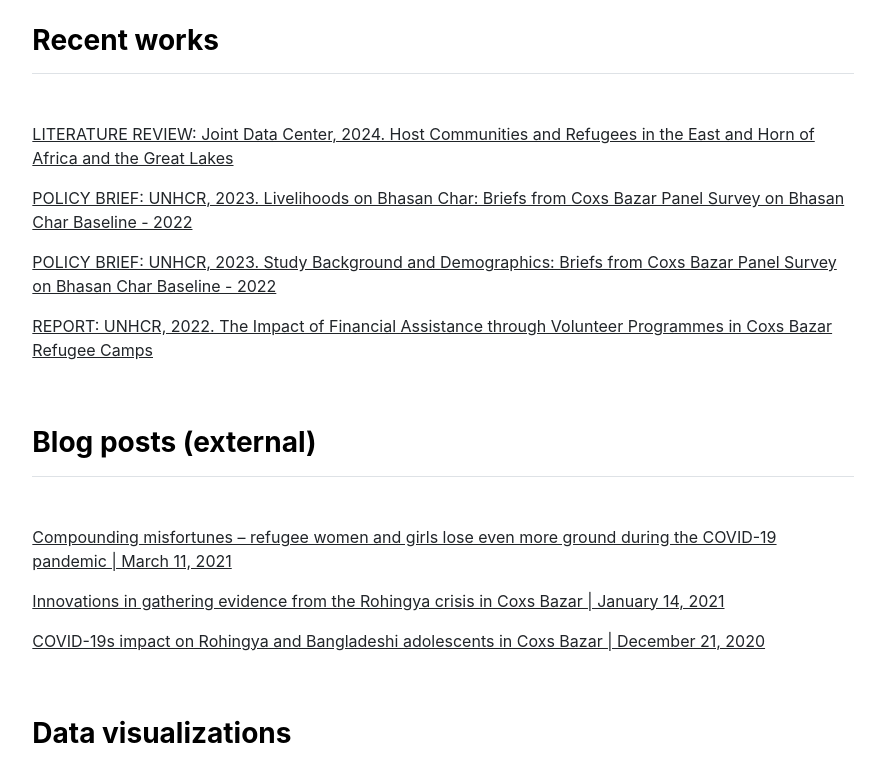
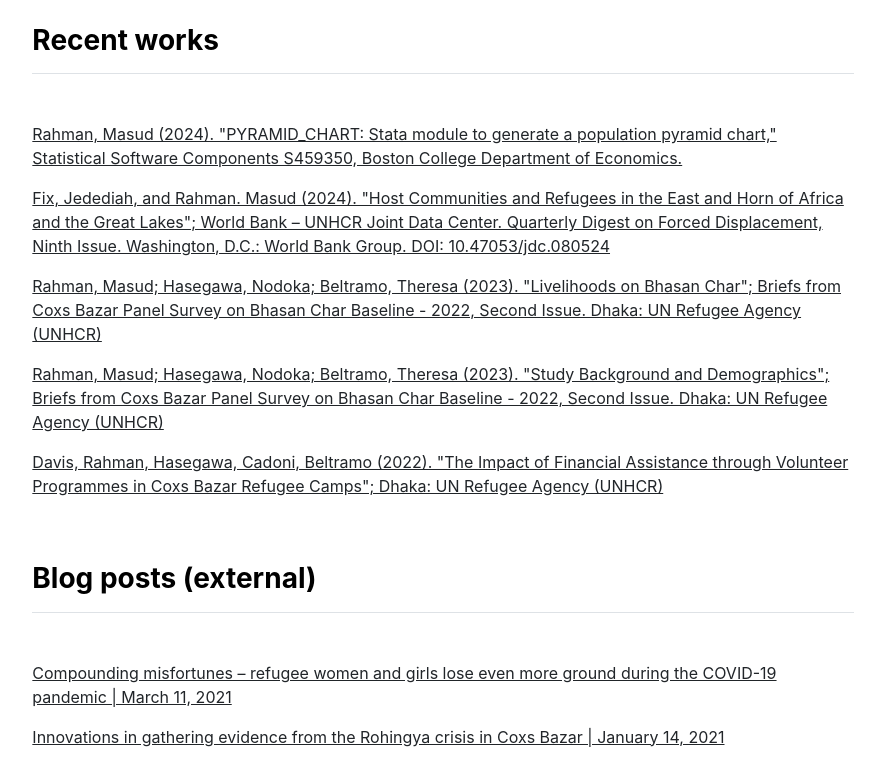
Before and after one commit to masud90/masud90.github.io, a Jekyll site: the page built from index.md, in a window 1280 px wide and 900 px high, scrolled down 1387 px, cut to the strip 136-900 px from the top of the window. Shown: the whole strip, without its empty margins (197-1082 px from the left). Built offline with Jekyll 4.4.1, drawn with Linux system fonts in a browser that asks for light colours.

Commit message:
add 2 more publications

```diff
--- a/_data/publications.yml
+++ b/_data/publications.yml
@@ -1,11 +1,13 @@
 featured:
-- {name: 'LITERATURE REVIEW: Joint Data Center, 2024. Host Communities and Refugees in the East and Horn of Africa and the Great Lakes ', url: 'https://doi.org/10.47053/jdc.080524'}
-- {name: 'POLICY BRIEF: UNHCR, 2023. Livelihoods on Bhasan Char: Briefs from Coxs Bazar Panel Survey on Bhasan Char Baseline - 2022 ', url: 'https://data2.unhcr.org/en/documents/details/102924'}
-- {name: 'POLICY BRIEF: UNHCR, 2023. Study Background and Demographics: Briefs from Coxs Bazar Panel Survey on Bhasan Char Baseline - 2022 ', url: 'https://data2.unhcr.org/en/documents/details/102923'}
-- {name: 'REPORT: UNHCR, 2022. The Impact of Financial Assistance through Volunteer Programmes in Coxs Bazar Refugee Camps', url: 'https://data.unhcr.org/en/documents/details/93863'}
+- {name: 'Rahman, Masud (2024). "PYRAMID_CHART: Stata module to generate a population pyramid chart," Statistical Software Components S459350, Boston College Department of Economics.' , url: 'https://ideas.repec.org/c/boc/bocode/s459350.html'}
+- {name: 'Fix, Jedediah, and Rahman. Masud (2024). "Host Communities and Refugees in the East and Horn of Africa and the Great Lakes"; World Bank – UNHCR Joint Data Center. Quarterly Digest on Forced Displacement, Ninth Issue. Washington, D.C.: World Bank Group. DOI: 10.47053/jdc.080524', url: 'https://doi.org/10.47053/jdc.080524'}
+- {name: 'Rahman, Masud; Hasegawa, Nodoka; Beltramo, Theresa (2023). "Livelihoods on Bhasan Char"; Briefs from Coxs Bazar Panel Survey on Bhasan Char Baseline - 2022, Second Issue. Dhaka: UN Refugee Agency (UNHCR)', url: 'https://data2.unhcr.org/en/documents/details/102924'}
+- {name: 'Rahman, Masud; Hasegawa, Nodoka; Beltramo, Theresa (2023). "Study Background and Demographics"; Briefs from Coxs Bazar Panel Survey on Bhasan Char Baseline - 2022, Second Issue. Dhaka: UN Refugee Agency (UNHCR) ', url: 'https://data2.unhcr.org/en/documents/details/102923'}
+- {name: 'Davis, Rahman, Hasegawa, Cadoni, Beltramo (2022). "The Impact of Financial Assistance through Volunteer Programmes in Coxs Bazar Refugee Camps"; Dhaka: UN Refugee Agency (UNHCR)', url: 'https://data.unhcr.org/en/documents/details/93863'}
 
 index:
-- {name: 'LITERATURE REVIEW: Joint Data Center, 2024. Host Communities and Refugees in the East and Horn of Africa and the Great Lakes ', url: 'https://doi.org/10.47053/jdc.080524'}
-- {name: 'POLICY BRIEF: UNHCR, 2023. Livelihoods on Bhasan Char: Briefs from Coxs Bazar Panel Survey on Bhasan Char Baseline - 2022 ', url: 'https://data2.unhcr.org/en/documents/details/102924'}
-- {name: 'POLICY BRIEF: UNHCR, 2023. Study Background and Demographics: Briefs from Coxs Bazar Panel Survey on Bhasan Char Baseline - 2022 ', url: 'https://data2.unhcr.org/en/documents/details/102923'}
-- {name: 'REPORT: UNHCR, 2022. The Impact of Financial Assistance through Volunteer Programmes in Coxs Bazar Refugee Camps', url: 'https://data.unhcr.org/en/documents/details/93863'}
+- {name: 'Rahman, Masud (2024). "PYRAMID_CHART: Stata module to generate a population pyramid chart," Statistical Software Components S459350, Boston College Department of Economics.' , url: 'https://ideas.repec.org/c/boc/bocode/s459350.html'}
+- {name: 'Fix, Jedediah, and Rahman. Masud (2024). "Host Communities and Refugees in the East and Horn of Africa and the Great Lakes"; World Bank – UNHCR Joint Data Center. Quarterly Digest on Forced Displacement, Ninth Issue. Washington, D.C.: World Bank Group. DOI: 10.47053/jdc.080524', url: 'https://doi.org/10.47053/jdc.080524'}
+- {name: 'Rahman, Masud; Hasegawa, Nodoka; Beltramo, Theresa (2023). "Livelihoods on Bhasan Char"; Briefs from Coxs Bazar Panel Survey on Bhasan Char Baseline - 2022, Second Issue. Dhaka: UN Refugee Agency (UNHCR)', url: 'https://data2.unhcr.org/en/documents/details/102924'}
+- {name: 'Rahman, Masud; Hasegawa, Nodoka; Beltramo, Theresa (2023). "Study Background and Demographics"; Briefs from Coxs Bazar Panel Survey on Bhasan Char Baseline - 2022, Second Issue. Dhaka: UN Refugee Agency (UNHCR) ', url: 'https://data2.unhcr.org/en/documents/details/102923'}
+- {name: 'Davis, Rahman, Hasegawa, Cadoni, Beltramo (2022). "The Impact of Financial Assistance through Volunteer Programmes in Coxs Bazar Refugee Camps"; Dhaka: UN Refugee Agency (UNHCR)', url: 'https://data.unhcr.org/en/documents/details/93863'}
```
